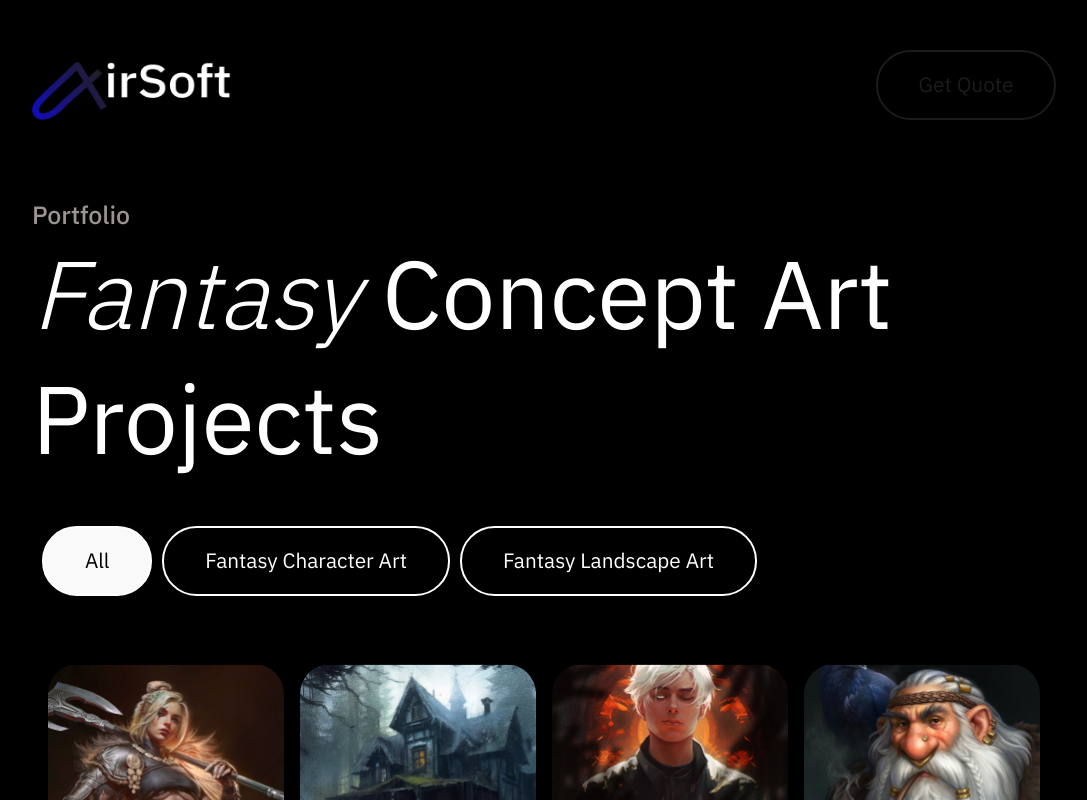
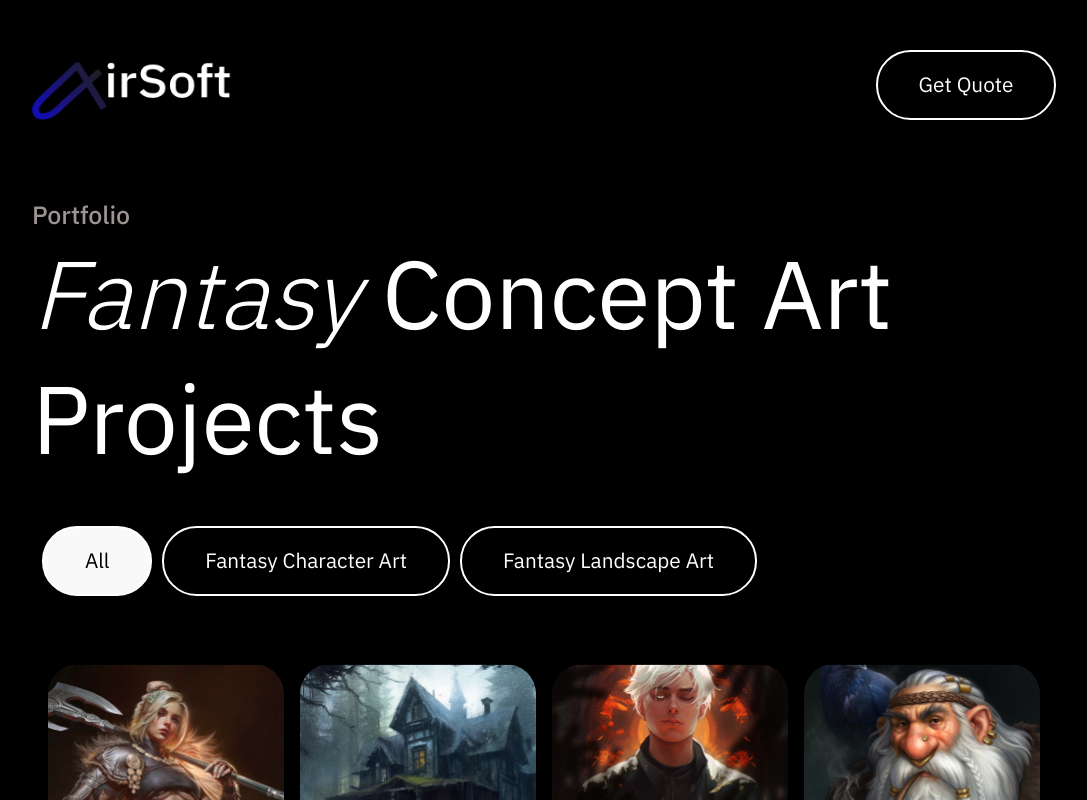
Before and after one commit to chayilDeborah/airsoft, a Next.js app: page /portfolio in a window 1280 px wide. Shown: the top 800 px of the page, without its empty margins (96-1183 px from the left). Built offline with nearby package versions, Linux system fonts and the light colour scheme.

Commit message:
feat: payment navigation

```diff
--- a/app/components/Footer.tsx
+++ b/app/components/Footer.tsx
@@ -6,7 +6,7 @@ import Link from 'next/link'
 
 const Footer = () => {
     return (
-        <main className='bg-[#000000] w-full text-white '>
+        <main className='bg-[#000000] w-full text-white ' id='footer'>
             <section className='w-[93%]  lg:w-full lg:max-w-[1450px] flex justify-center  mx-auto lg:w-full'>
                 <div className='w-[80%] text-center lg:text-left lg:flex justify-between mb-[26px] '>
                 <div className='mt-[32px] lg:mt-[48px] lg:hidden block '>
@@ -22,9 +22,11 @@ const Footer = () => {
                         <h1 className='text-[15px] lg:text-[20px] leading-[19.5px] lg:leading-[26px] text-[#F5F5F5]'>Sam@airsoftstudios.com </h1>
                     </section>
                     <section className='mt-[26px] '>
+                        <Link href='/'>
                         <div className='w-[50px] lg:w-[82px] -rotate-[60deg] mx-auto mt-auto h-[50px] lg:h-[82px] mb-[20px] rounded-[50%] border-[2px] flex justify-center border-[#FFFFFF] '>
                             <Image src={whitearoow} alt='birds-img' className='my-auto mx-auto  lg:w-[25px] w-[15px] ' />
                         </div>
+                        </Link>
                         <h1 className='text-[15px] lg:text-[20px] leading-[19.5px] lg:leading-[26px] mb-[52px] lg:mb-[0px] '>© 2024 ALL RIGHTS RESERVED</h1>
                     </section>
                     <div className='mt-[48px] hidden lg:block '>
--- a/app/components/Homepage.tsx
+++ b/app/components/Homepage.tsx
@@ -9,6 +9,7 @@ import PortfolioComponent from './PortfolioComponent'
 import ContactComponent from './ContactComponent'
 import Footer from './Footer'
 import AboutComponent from './AboutComponent'
+import Link from 'next/link'
 
 const Homepage = () => {
   return (
@@ -26,9 +27,11 @@ const Homepage = () => {
             </div>
             <div className='lg:flex justify-between mt-[15px] lg:mt-[27px] '>
                 <Image src={superwoman} alt='superwoman' className='lg:w-[511px] lg:h-[304px] w-full mx-auto lg:mx-[0px] ' />
+                <Link href='/#footer' className='lg:mt-auto '>
                 <div className=' lg:w-[82px] lg:h-[82px] w-[25px] h-[25px] lg:mx-[19px] mt-[25px] lg:mt-auto lg:mb-[68px] -mb-[25px] rounded-[50%] border-[0.6px] lg:border-[2px] flex justify-center border-[#1B1C1E] '>
                   <Image src={arrow} alt='arrow' className='my-auto mx-auto lg:w-[25px] w-[7px] ' />
                 </div>
+                </Link>
                 <div className='lg:w-[525px] lg:mt-[38px] flex lg:block '>
                   <i className='lg:text-[25px] lg:leading-[32.5px] text-[10px] leading-[13px] text-[#1B1C1E] font-light lg:w-[519px] w-[180px] lg:mt-[0px] mt-[30px]  '>&#34;Art is how we decorate space; Music is how we decorate time.&#34; - Jean-Michel Basquiat</i>
                   <Image src={kingdom} alt='kingdom' className='lg:w-[511px] lg:h-[200px] w-[200px] h-[69px] ' />
--- a/app/components/Navbar.tsx
+++ b/app/components/Navbar.tsx
@@ -69,13 +69,15 @@ const Navbar = () => {
             Art Gallery
             </h1>
           </Link>
+          <Link href='/payment'>
           <button className=' text-[17.14px] leading-[22px] rounded-[19.5px] border-[1.32px] border-white w-[103px] h-[40px] hover:bg-white hover:text-black  '>Quote</button>
+          </Link>
           <h1 className='text-[#A4A4A4] text-[15px] leading-[19.5px] mt-[24px] '>Let&#39;s chat</h1>
           <h1 className='text-[20px] leading-[26px] mt-[20px] text-[#F5F5F5] hover:text-[#150DAD]'>Sam@airsoftstudios.com </h1>
         </section>
-
+<Link href='/payment' className='hidden lg:block'>
         <button className='hidden lg:block text-[20.79px] leading-[27px] text-[#1B1C1E] rounded-[34.64px] border-[2.08px] border-[#1B1C1E] w-[180px] h-[69.8px] hover:bg-black hover:text-white '>Get Quote</button>
-
+        </Link>
       </section>
     </main>
   )
--- a/app/components/PorfolioNav.tsx
+++ b/app/components/PorfolioNav.tsx
@@ -69,13 +69,15 @@ const PortfolioNav = () => {
             Art Gallery
             </h1>
           </Link>
+          <Link href='/payment'>
           <button className=' text-[17.14px] leading-[22px] rounded-[19.5px] border-[1.32px] border-white w-[103px] h-[40px] '>Quote</button>
+          </Link>
           <h1 className='text-[#A4A4A4] text-[15px] leading-[19.5px] mt-[24px] '>Let&#39;s chat</h1>
           <h1 className='text-[20px] leading-[26px] mt-[20px] text-[#F5F5F5]'>Sam@airsoftstudios.com </h1>
         </section>
-
-        <button className='hidden lg:block text-[20.79px] leading-[27px] text-[#1B1C1E] rounded-[34.64px] border-[2.08px] border-[#1B1C1E] w-[180px] h-[69.8px] '>Get Quote</button>
-
+        <Link href='/payment'>
+        <button className='hidden lg:block text-[20.79px] leading-[27px] text-white hover:bg-white hover:text-black rounded-[34.64px] border-[2.08px] border-white w-[180px] h-[69.8px] '>Get Quote</button>
+        </Link>
       </section>
     </main>
   )
```
